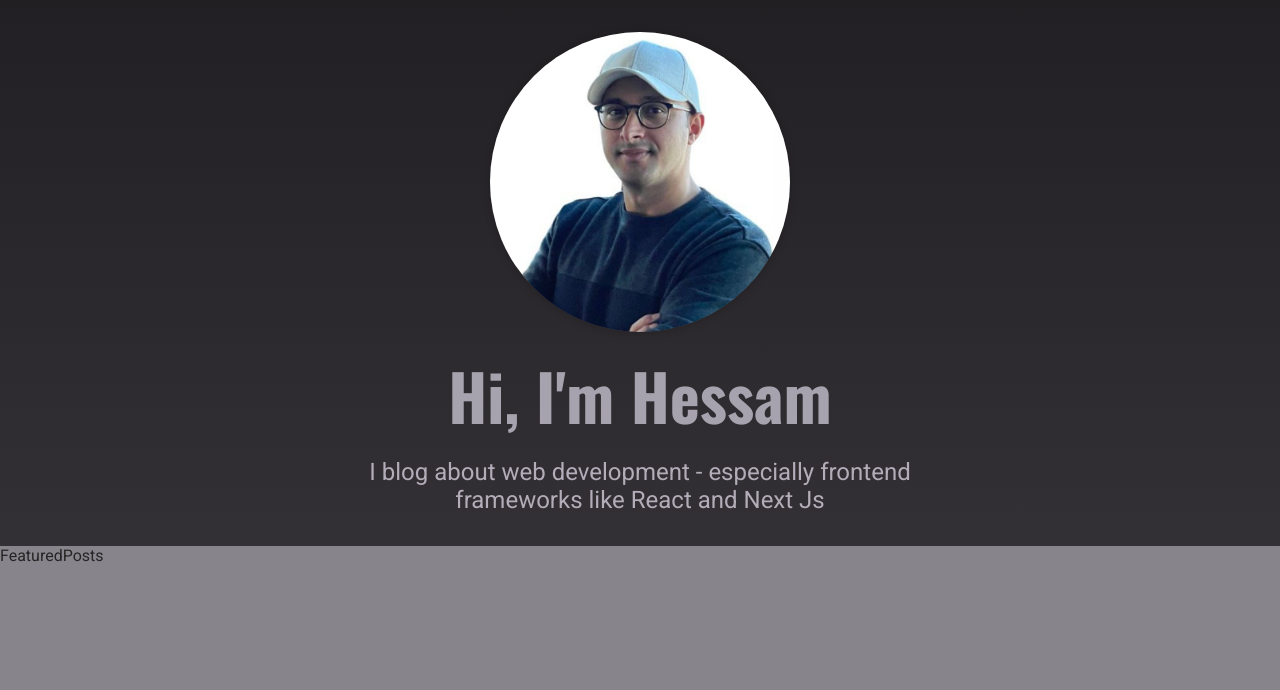
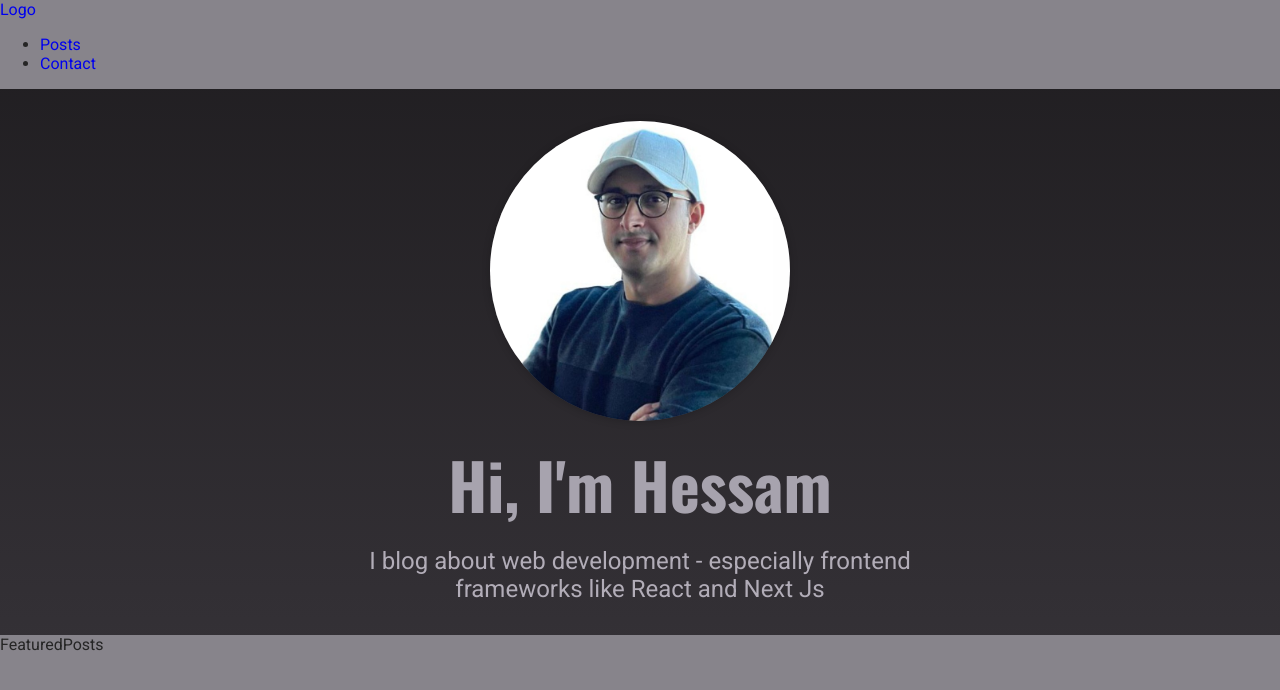
Before and after one commit to hessamimen/NextJS_blog, a Next.js app: page / in a window 1280 px wide. Shown: the top 690 px of the page. Built offline with nearby package versions, Linux system fonts and the light colour scheme.

Commit message:
feat: Add the Layout and MainNavigation

```diff
--- /dev/null
+++ b/components/layout/layout.jsx
@@ -0,0 +1,11 @@
+import MainNavigation from "./main-navigation";
+
+function Layout({ children }) {
+  return (
+    <>
+      <MainNavigation />
+      <main>{children}</main>
+    </>
+  );
+}
+export default Layout;
--- /dev/null
+++ b/components/layout/logo.jsx
@@ -0,0 +1,4 @@
+function Logo() {
+  return <div>Logo</div>;
+}
+export default Logo;
--- /dev/null
+++ b/components/layout/main-navigation.jsx
@@ -0,0 +1,25 @@
+import Link from "next/link";
+import Logo from "./logo";
+
+function MainNavigation() {
+  return (
+    <header>
+      <Link href="/">
+        {/* <a> */}
+        <Logo />
+        {/* </a> */}
+      </Link>
+      <nav>
+        <ul>
+          <li>
+            <Link href="/posts">Posts</Link>
+          </li>
+          <li>
+            <Link href="/contact">Contact</Link>
+          </li>
+        </ul>
+      </nav>
+    </header>
+  );
+}
+export default MainNavigation;
--- a/pages/_app.js
+++ b/pages/_app.js
@@ -1,7 +1,12 @@
-import '../styles/globals.css'
+import Layout from "../components/layout/layout";
+import "../styles/globals.css";
 
 function MyApp({ Component, pageProps }) {
-  return <Component {...pageProps} />
+  return (
+    <Layout>
+      <Component {...pageProps} />
+    </Layout>
+  );
 }
 
-export default MyApp
+export default MyApp;
```
Also changed, not shown: components/layout/logo.module.css (added, +13 -0 lines), components/layout/main-navigation.module.css (added, +42 -0 lines).
